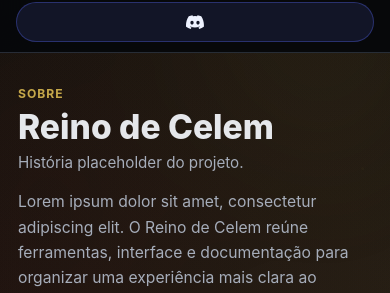
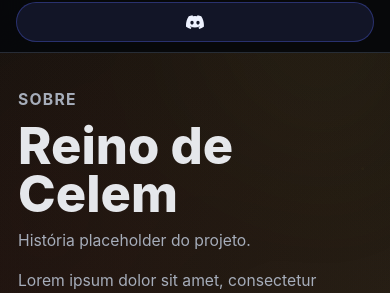
Before and after one commit to LuanTrindade95/CelemSite, an Angular app: page /about in a window 390 px wide. Shown: the part 152-445 px from the top of the page. Built offline with nearby package versions, Linux system fonts and the light colour scheme; no server answers.

Commit message:
polish(about): responsividade, motion e a11y (about/A4)
Refs: docs/celem/pages/about.md

Phase: About A4

```diff
--- a/src/app/features/about/about.component.html
+++ b/src/app/features/about/about.component.html
@@ -2,10 +2,11 @@
   <celem-section>
     <div class="about-intro">
       <div class="about-intro__copy">
-        <celem-section-header
-          eyebrow="SOBRE"
-          title="Reino de Celem"
-          subtitle="História placeholder do projeto." />
+        <header class="about-intro__header">
+          <p class="about-intro__eyebrow">SOBRE</p>
+          <h1>Reino de Celem</h1>
+          <p class="about-intro__subtitle">História placeholder do projeto.</p>
+        </header>
 
         <p>
           Lorem ipsum dolor sit amet, consectetur adipiscing elit. O Reino de Celem reúne ferramentas, interface e
@@ -13,7 +14,10 @@
         </p>
       </div>
 
-      <celem-media-placeholder ratio="4:3" label="Identidade visual Celem" />
+      <celem-media-placeholder
+        ratio="4:3"
+        label="Identidade visual Celem"
+        aria-label="Placeholder de identidade visual do Celem" />
     </div>
   </celem-section>
 
--- a/src/app/features/about/about.component.scss
+++ b/src/app/features/about/about.component.scss
@@ -27,6 +27,45 @@
   gap: 14px;
   min-width: 0;
   max-width: 700px;
+}
+
+.about-intro__header {
+  display: grid;
+  gap: 10px;
+  min-width: 0;
+}
+
+.about-intro__eyebrow,
+.about-intro__subtitle,
+.about-intro h1 {
+  margin: 0;
+}
+
+.about-intro__eyebrow {
+  color: var(--celem-gold);
+  font-size: 0.76rem;
+  font-weight: 700;
+  letter-spacing: 0.08em;
+  line-height: 1.2;
+  text-transform: uppercase;
+}
+
+.about-intro h1 {
+  max-width: 11ch;
+  color: var(--celem-text);
+  font-size: clamp(2.45rem, 6vw, 4.65rem);
+  font-weight: 800;
+  letter-spacing: 0;
+  line-height: 0.95;
+  overflow-wrap: anywhere;
+}
+
+.about-intro__subtitle {
+  max-width: 62ch;
+  color: var(--celem-muted);
+  font-size: 0.98rem;
+  line-height: 1.55;
+  overflow-wrap: anywhere;
 }
 
 .about-intro__copy p {
@@ -195,6 +234,10 @@
     grid-template-columns: 1fr;
   }
 
+  .about-pillars__grid {
+    grid-template-columns: repeat(2, minmax(0, 1fr));
+  }
+
   .about-community__grid,
   .about-final-cta {
     grid-template-columns: 1fr;
@@ -218,6 +261,10 @@
     max-width: 34ch;
   }
 
+  .about-intro h1 {
+    font-size: clamp(2.1rem, 13vw, 3.25rem);
+  }
+
   .about-pillars__grid {
     grid-template-columns: 1fr;
   }
@@ -236,3 +283,13 @@
     padding: 16px;
   }
 }
+
+@media (prefers-reduced-motion: reduce) {
+  .about-page *,
+  .about-page *::before,
+  .about-page *::after {
+    animation-duration: 1ms !important;
+    transition-duration: 1ms !important;
+    scroll-behavior: auto !important;
+  }
+}
```
Also changed, not shown: 1 other file (tests, documents, lock files or other folders).
